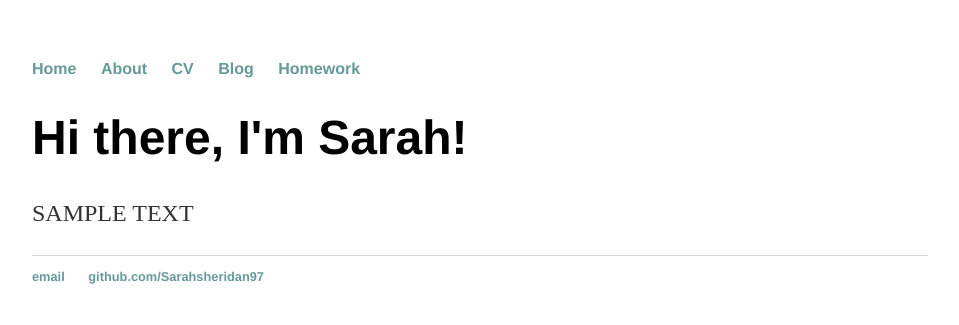
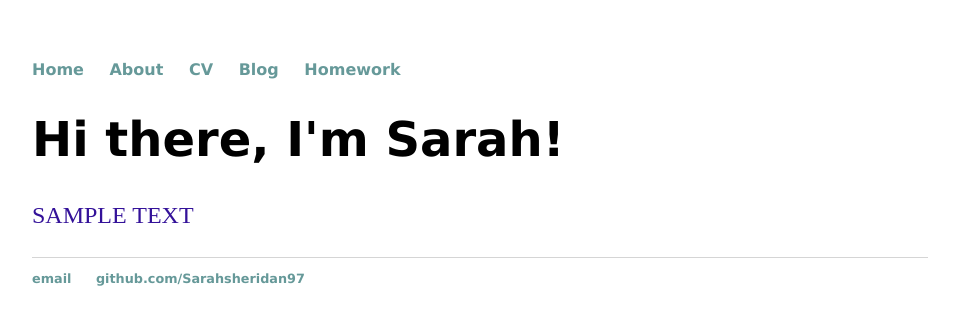
Before and after one commit to Sarahsheridan97/sarahsheridan97.github.io, a Jekyll site: the page built from index.html, in a window 1280 px wide. Shown: the top 325 px of the page, without its empty margins (160-1119 px from the left). Built offline with Jekyll 4.4.1, drawn with Linux system fonts in a browser that asks for light colours.

Commit message:
Update main.css

```diff
--- a/css/main.css
+++ b/css/main.css
@@ -3,7 +3,7 @@ body {
     width: 70%;
 }
 nav ul, footer ul {
-    font-family:'Helvetica', 'Arial', 'Sans-Serif';
+    font-family:'Veranda', 'Geneva', 'Sans-Serif';
     padding: 0px;
     list-style: none;
     font-weight: bold;
@@ -21,12 +21,12 @@ a:hover {
 }
 h1 {
     font-size: 3em;
-    font-family:'Helvetica', 'Arial', 'Sans-Serif';
+    font-family:'Veranda', 'Geneva', 'Sans-Serif';
 }
 p {
     font-size: 1.5em;
     line-height: 1.4em;
-    color: #333;
+    color: #319;
 }
 footer {
     border-top: 1px solid #d5d5d5;
```
